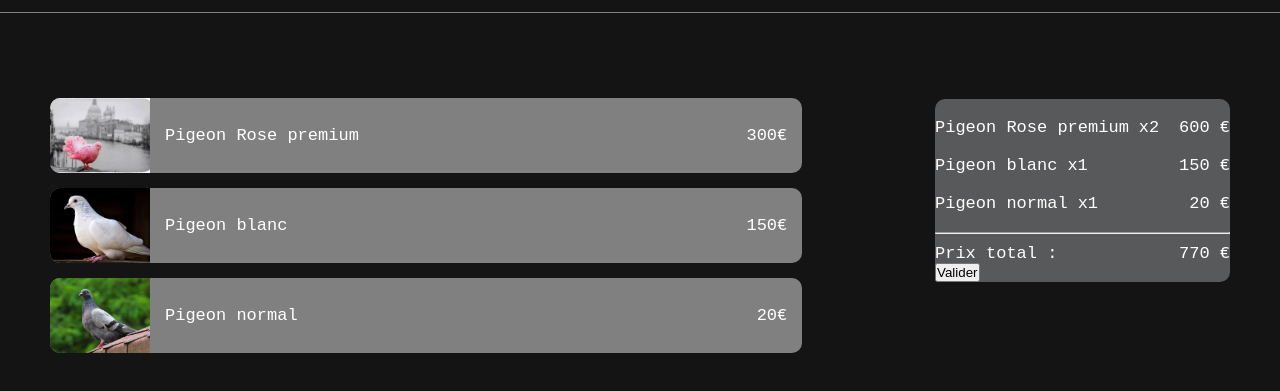
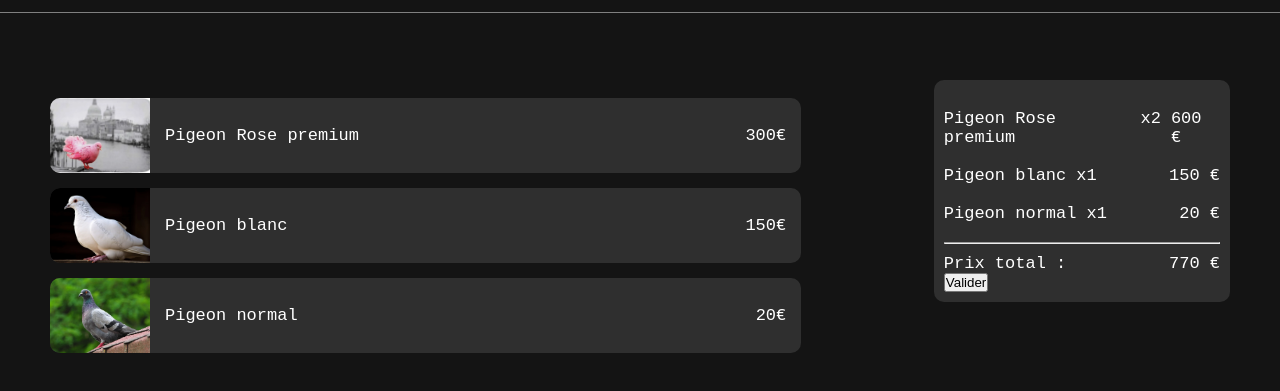
Before and after one commit to eli-ott/tunnel-achat, a plain HTML site: page pages/panier.html in a window 1280 px wide. Shown: the part 103-494 px from the top of the page. Drawn offline with Linux system fonts and the light colour scheme.

Commit message:
modified

```diff
--- a/style/panier.css
+++ b/style/panier.css
@@ -23,7 +23,7 @@
 	height: 75px;
 	justify-content: flex-start;
 	align-items: center;
-	background-color: gray;
+	background-color:  rgba(90, 90, 90, 0.395);
 	border: 1;
 	border-color: black;
 	border-radius: 10px;
@@ -61,9 +61,10 @@
     margin-top: 10px;
 }
 .paiment {
-    background-color: rgb(88, 89, 90);
+    background-color:  rgba(90, 90, 90, 0.395);
     border-radius: 10px;
 	margin: 0;
 	width: 25%;
     margin-right: 50px;
+    padding: 10px;
 }
```
